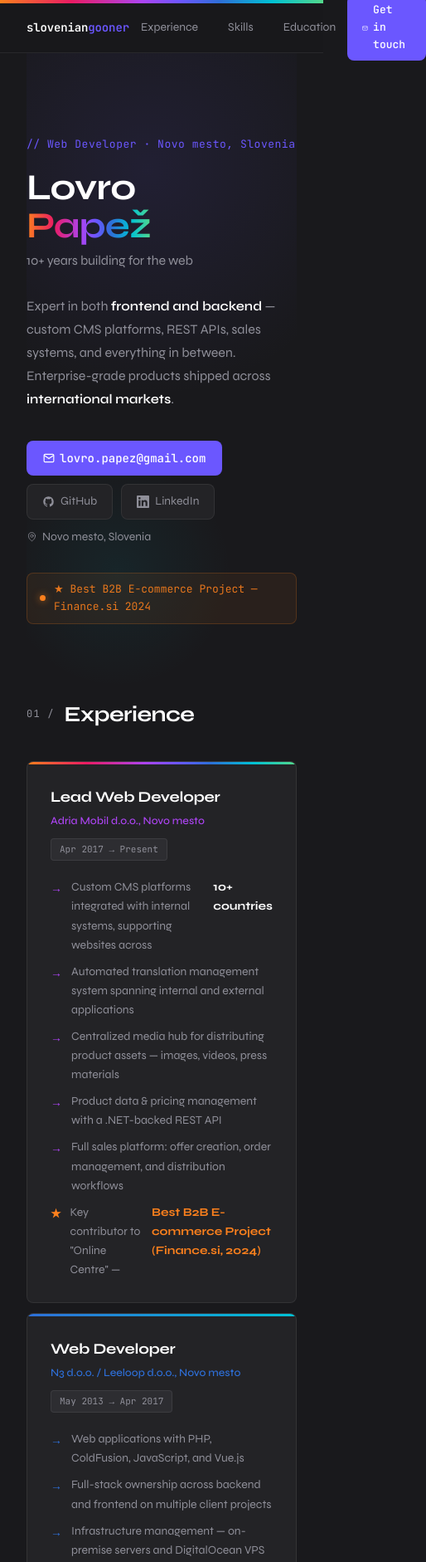
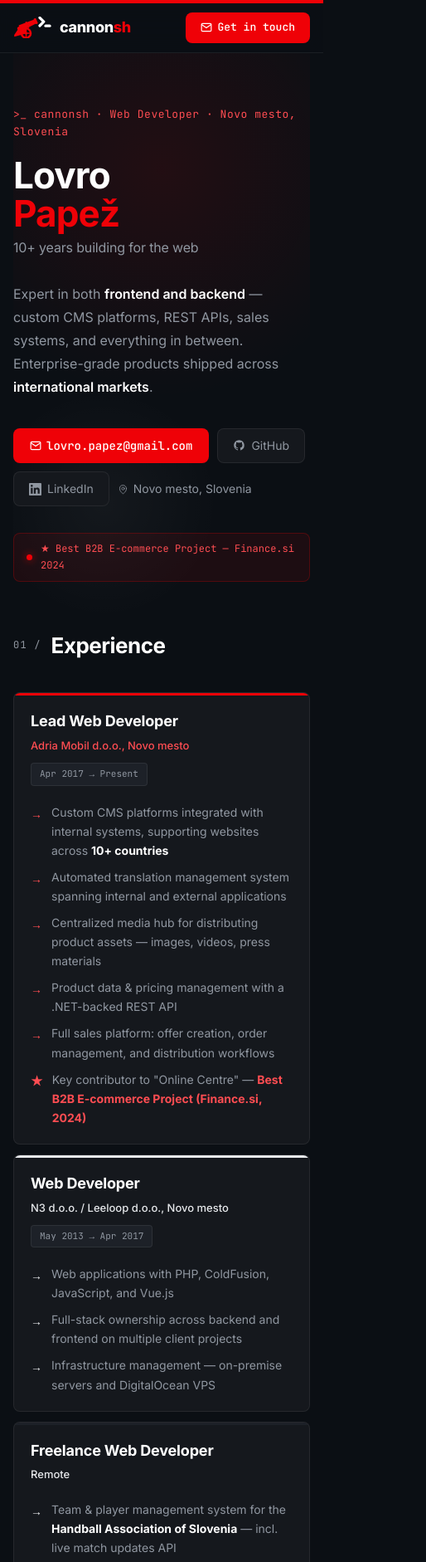
Before and after one commit to cannonsh/portfolio, a website: page index.html in a window 390 px wide. Shown: the top 1882 px of the page at 83% size, 514 px wide, since content can reach past the window. Drawn offline with Linux system fonts and the light colour scheme.

Commit message:
Rebrand portfolio to cannonsh and deploy to cannonsh.dev
Switch to the cannonsh identity: ink background with red accent, Inter
font, cannon mark in the nav, favicons and OG image from the identity
kit. Add Workers static-assets config for cannonsh.dev.

```diff
--- a/index.html
+++ b/index.html
@@ -3,31 +3,38 @@
 <head>
   <meta charset="UTF-8" />
   <meta name="viewport" content="width=device-width, initial-scale=1.0" />
-  <title>Lovro Papež — Web Developer</title>
+  <title>cannonsh — Lovro Papež, Web Developer</title>
+  <meta name="description" content="Lovro Papež (cannonsh) — web developer from Novo mesto, Slovenia. 10+ years building CMS platforms, REST APIs and sales systems." />
+  <meta name="theme-color" content="#0B0F14" />
+  <link rel="canonical" href="https://cannonsh.dev/" />
+  <link rel="icon" href="/assets/favicon.svg" type="image/svg+xml" />
+  <link rel="icon" href="/assets/favicon.ico" sizes="any" />
+  <link rel="apple-touch-icon" href="/assets/apple-touch-icon.png" />
+  <meta property="og:type" content="website" />
+  <meta property="og:url" content="https://cannonsh.dev/" />
+  <meta property="og:title" content="cannonsh — Lovro Papež, Web Developer" />
+  <meta property="og:description" content="Arsenal supporter · web developer · Slovenia" />
+  <meta property="og:image" content="https://cannonsh.dev/assets/og-image.png" />
+  <meta property="og:image:width" content="1200" />
+  <meta property="og:image:height" content="630" />
+  <meta name="twitter:card" content="summary_large_image" />
   <link rel="stylesheet" href="dist/style.css" />
   <link rel="preconnect" href="https://fonts.googleapis.com" />
   <link rel="preconnect" href="https://fonts.gstatic.com" crossorigin />
-  <link href="https://fonts.googleapis.com/css2?family=Syne:wght@400;500;600;700;800&family=JetBrains+Mono:wght@400;500;600&display=swap" rel="stylesheet" />
+  <link href="https://fonts.googleapis.com/css2?family=Inter:wght@400;500;600;700;800&family=JetBrains+Mono:wght@400;500;600&display=swap" rel="stylesheet" />
   <style>
     :root {
-      --bg:        #19191C;
-      --bg-2:      #232326;
-      --bg-3:      #2D2D31;
+      --bg:        #0B0F14;
+      --bg-2:      #15181D;
+      --bg-3:      #1D2128;
       --border:    rgba(255,255,255,0.07);
       --text:      #FFFFFF;
-      --muted:     #8F8F99;
-      --purple:    #6B57FF;
-      --purple-dim: rgba(107,87,255,0.15);
-      --purple-glow: 0 0 40px rgba(107,87,255,0.18);
-      --rainbow: linear-gradient(90deg,
-        #FC801D 0%,
-        #EA1B63 22%,
-        #AC44F2 44%,
-        #6B57FF 56%,
-        #2E6FD8 68%,
-        #00C1D4 84%,
-        #53D88B 100%
-      );
+      --muted:     #9097A1;
+      --red:       #EF0107;
+      --red-text:  #FF4D52;
+      --red-glow:  0 0 40px rgba(239,1,7,0.16);
+      --neutral:   #E6E8EB;
+      --strip:     var(--red);
     }
 
     *, *::before, *::after { box-sizing: border-box; margin: 0; padding: 0; }
@@ -37,7 +44,7 @@
     body {
       background: var(--bg);
       color: var(--text);
-      font-family: 'Syne', sans-serif;
+      font-family: 'Inter', sans-serif;
       -webkit-font-smoothing: antialiased;
       line-height: 1.6;
     }
@@ -45,9 +52,9 @@
     .mono { font-family: 'JetBrains Mono', monospace; }
 
     /* ── Rainbow strip ── */
-    .rainbow-strip {
+    .brand-strip {
       height: 4px;
-      background: var(--rainbow);
+      background: var(--strip);
     }
 
     /* ── Nav ── */
@@ -58,7 +65,7 @@
       height: 60px;
       display: flex;
       align-items: center;
-      background: rgba(25,25,28,0.9);
+      background: rgba(11,15,20,0.9);
       backdrop-filter: blur(16px);
       -webkit-backdrop-filter: blur(16px);
       border-bottom: 1px solid var(--border);
@@ -73,14 +80,18 @@
       justify-content: space-between;
     }
     .nav-logo {
-      font-family: 'JetBrains Mono', monospace;
-      font-size: 14px;
-      font-weight: 600;
-      letter-spacing: -0.01em;
+      display: inline-flex;
+      align-items: center;
+      gap: 10px;
+      font-family: 'Inter', sans-serif;
+      font-size: 18px;
+      font-weight: 800;
+      letter-spacing: -0.02em;
       text-decoration: none;
       color: var(--text);
     }
-    .nav-logo span { color: var(--purple); }
+    .nav-logo span { color: var(--red); margin-left: -10px; }
+    .nav-mark { width: 46px; height: 26px; flex-shrink: 0; }
     .nav-links {
       display: flex;
       gap: 8px;
@@ -106,11 +117,11 @@
       font-size: 13px;
       font-weight: 500;
       color: var(--text);
-      background: var(--purple);
+      background: var(--red);
       text-decoration: none;
       transition: opacity 0.15s, box-shadow 0.15s;
     }
-    .nav-cta:hover { opacity: 0.88; box-shadow: 0 0 20px rgba(107,87,255,0.4); }
+    .nav-cta:hover { opacity: 0.88; box-shadow: 0 0 20px rgba(239,1,7,0.4); }
 
     /* ── Wrapper ── */
     .wrap {
@@ -156,7 +167,7 @@
 
     .card:hover {
       border-color: rgba(255,255,255,0.12);
-      box-shadow: var(--purple-glow);
+      box-shadow: var(--red-glow);
       transition: border-color 0.2s, box-shadow 0.2s;
     }
 
@@ -192,20 +203,20 @@
       position: absolute;
       width: 600px; height: 600px;
       top: -160px; right: -120px;
-      background: radial-gradient(circle, rgba(107,87,255,0.1) 0%, transparent 65%);
+      background: radial-gradient(circle, rgba(239,1,7,0.1) 0%, transparent 65%);
       pointer-events: none;
     }
     .hero-glow-2 {
       position: absolute;
       width: 300px; height: 300px;
       bottom: 0; left: -40px;
-      background: radial-gradient(circle, rgba(0,193,212,0.07) 0%, transparent 65%);
+      background: radial-gradient(circle, rgba(255,255,255,0.04) 0%, transparent 65%);
       pointer-events: none;
     }
     .hero-eyebrow {
       font-family: 'JetBrains Mono', monospace;
       font-size: 13px;
-      color: var(--purple);
+      color: var(--red-text);
       letter-spacing: 0.04em;
       margin-bottom: 18px;
     }
@@ -216,10 +227,7 @@
       line-height: 1.05;
     }
     .hero-name-gradient {
-      background: var(--rainbow);
-      -webkit-background-clip: text;
-      background-clip: text;
-      -webkit-text-fill-color: transparent;
+      color: var(--red);
     }
     .hero-tagline {
       margin-top: 6px;
@@ -271,19 +279,19 @@
       gap: 10px;
       padding: 9px 15px;
       border-radius: 8px;
-      border: 1px solid rgba(252,128,29,0.2);
-      background: rgba(252,128,29,0.07);
+      border: 1px solid rgba(239,1,7,0.25);
+      background: rgba(239,1,7,0.08);
     }
     .award-dot {
       width: 7px; height: 7px;
       border-radius: 50%;
-      background: #FC801D;
-      box-shadow: 0 0 10px rgba(252,128,29,0.7);
+      background: var(--red);
+      box-shadow: 0 0 10px rgba(239,1,7,0.7);
       flex-shrink: 0;
     }
     .award-text {
       font-size: 13px;
-      color: rgba(252,128,29,0.9);
+      color: var(--red-text);
       font-family: 'JetBrains Mono', monospace;
     }
 
@@ -384,17 +392,29 @@
     /* ── Sections spacing ── */
     .section { padding: 72px 0; }
     .section:first-of-type { padding-top: 0; }
+    /* ── Small screens ── */
+    @media (max-width: 640px) {
+      .nav-inner, .wrap { padding: 0 16px; }
+      .nav-links { display: none; }
+      .hero { padding: 64px 0 56px; }
+      .card-body { padding: 20px; }
+      .section { padding: 56px 0; }
+      .award-text { font-size: 12px; }
+    }
   </style>
 </head>
 <body>
 
-  <!-- Top rainbow strip -->
-  <div class="rainbow-strip"></div>
+  <!-- Top brand strip -->
+  <div class="brand-strip"></div>
 
   <!-- Navigation -->
   <nav class="nav">
     <div class="nav-inner">
-      <a class="nav-logo" href="#">slovenian<span>gooner</span></a>
+      <a class="nav-logo" href="#" aria-label="cannonsh — home">
+        <svg class="nav-mark" viewBox="50 150 460 260" aria-hidden="true"><polygon points="118,288 212,288 212,352 62,392 62,370" fill="#EF0107"/><g transform="translate(130,290) rotate(-24)"><polygon points="0,-38 215,-26 215,26 0,38" fill="#EF0107"/><rect x="196" y="-36" width="28" height="72" rx="7" fill="#EF0107"/><rect x="88" y="-41" width="20" height="82" rx="5" fill="#EF0107"/><circle cx="-8" cy="0" r="24" fill="#EF0107"/></g><circle cx="205" cy="350" r="56" fill="none" stroke="#EF0107" stroke-width="24"/><circle cx="205" cy="350" r="15" fill="#EF0107"/><g stroke="#EF0107" stroke-width="13" stroke-linecap="round"><line x1="205" y1="302" x2="205" y2="398"/><line x1="157" y1="350" x2="253" y2="350"/></g><polyline points="370,164 418,212 370,260" fill="none" stroke="#FFFFFF" stroke-width="32" stroke-linecap="round" stroke-linejoin="round"/><line x1="440" y1="262" x2="490" y2="262" stroke="#FFFFFF" stroke-width="32" stroke-linecap="round"/></svg>
+        cannon<span>sh</span>
+      </a>
       <ul class="nav-links">
         <li><a href="#experience">Experience</a></li>
         <li><a href="#skills">Skills</a></li>
@@ -413,7 +433,7 @@
       <div class="hero-glow-1"></div>
       <div class="hero-glow-2"></div>
 
-      <p class="hero-eyebrow au au-1">// Web Developer · Novo mesto, Slovenia</p>
+      <p class="hero-eyebrow au au-1">&gt;_ cannonsh · Web Developer · Novo mesto, Slovenia</p>
 
       <h1 class="hero-name au au-2">
         Lovro<br>
@@ -430,7 +450,7 @@
           <svg width="14" height="14" fill="none" stroke="currentColor" stroke-width="2" viewBox="0 0 24 24"><path d="M4 4h16c1.1 0 2 .9 2 2v12c0 1.1-.9 2-2 2H4c-1.1 0-2-.9-2-2V6c0-1.1.9-2 2-2z"/><polyline points="22,6 12,13 2,6"/></svg>
           lovro.papez@gmail.com
         </a>
-        <a class="hero-link-ghost" href="https://github.com/sloveniangooner" target="_blank" rel="noopener">
+        <a class="hero-link-ghost" href="https://github.com/cannonsh" target="_blank" rel="noopener">
           <svg width="15" height="15" fill="currentColor" viewBox="0 0 24 24"><path d="M12 2C6.477 2 2 6.484 2 12.017c0 4.425 2.865 8.18 6.839 9.504.5.092.682-.217.682-.483 0-.237-.008-.868-.013-1.703-2.782.605-3.369-1.343-3.369-1.343-.454-1.158-1.11-1.466-1.11-1.466-.908-.62.069-.608.069-.608 1.003.07 1.531 1.032 1.531 1.032.892 1.53 2.341 1.088 2.91.832.092-.647.35-1.088.636-1.338-2.22-.253-4.555-1.113-4.555-4.951 0-1.093.39-1.988 1.029-2.688-.103-.253-.446-1.272.098-2.65 0 0 .84-.27 2.75 1.026A9.564 9.564 0 0112 6.844a9.59 9.59 0 012.504.337c1.909-1.296 2.747-1.027 2.747-1.027.546 1.379.202 2.398.1 2.651.64.7 1.028 1.595 1.028 2.688 0 3.848-2.339 4.695-4.566 4.943.359.309.678.92.678 1.855 0 1.338-.012 2.419-.012 2.747 0 .268.18.58.688.482A10.02 10.02 0 0022 12.017C22 6.484 17.522 2 12 2z"/></svg>
           GitHub
         </a>
@@ -463,39 +483,39 @@
 
         <!-- Adria Mobil -->
         <div class="card">
-          <div class="card-accent" style="background: var(--rainbow);"></div>
+          <div class="card-accent" style="background: var(--strip);"></div>
           <div class="card-body">
             <div class="exp-header">
               <div>
                 <div class="exp-role">Lead Web Developer</div>
-                <div class="exp-company" style="color: #AC44F2;">Adria Mobil d.o.o., Novo mesto</div>
+                <div class="exp-company" style="color: #FF4D52;">Adria Mobil d.o.o., Novo mesto</div>
               </div>
               <span class="exp-period">Apr 2017 → Present</span>
             </div>
             <ul class="exp-bullets">
               <li class="exp-bullet">
-                <span class="exp-bullet-marker" style="color: #AC44F2;">→</span>
-                Custom CMS platforms integrated with internal systems, supporting websites across <strong style="color: var(--text);">10+ countries</strong>
+                <span class="exp-bullet-marker" style="color: #FF4D52;">→</span>
+                <span>Custom CMS platforms integrated with internal systems, supporting websites across <strong style="color: var(--text);">10+ countries</strong></span>
               </li>
               <li class="exp-bullet">
-                <span class="exp-bullet-marker" style="color: #AC44F2;">→</span>
-                Automated translation management system spanning internal and external applications
+                <span class="exp-bullet-marker" style="color: #FF4D52;">→</span>
+                <span>Automated translation management system spanning internal and external applications</span>
               </li>
               <li class="exp-bullet">
-                <span class="exp-bullet-marker" style="color: #AC44F2;">→</span>
-                Centralized media hub for distributing product assets — images, videos, press materials
+                <span class="exp-bullet-marker" style="color: #FF4D52;">→</span>
+                <span>Centralized media hub for distributing product assets — images, videos, press materials</span>
               </li>
               <li class="exp-bullet">
-                <span class="exp-bullet-marker" style="color: #AC44F2;">→</span>
-                Product data & pricing management with a .NET-backed REST API
+                <span class="exp-bullet-marker" style="color: #FF4D52;">→</span>
+                <span>Product data & pricing management with a .NET-backed REST API</span>
               </li>
               <li class="exp-bullet">
-                <span class="exp-bullet-marker" style="color: #AC44F2;">→</span>
-                Full sales platform: offer creation, order management, and distribution workflows
+                <span class="exp-bullet-marker" style="color: #FF4D52;">→</span>
+                <span>Full sales platform: offer creation, order management, and distribution workflows</span>
               </li>
               <li class="exp-bullet">
-                <span class="exp-bullet-marker" style="color: #FC801D;">★</span>
-                Key contributor to "Online Centre" — <strong style="color: #FC801D;">Best B2B E-commerce Project (Finance.si, 2024)</strong>
+                <span class="exp-bullet-marker" style="color: #FF4D52;">★</span>
+                <span>Key contributor to "Online Centre" — <strong style="color: #FF4D52;">Best B2B E-commerce Project (Finance.si, 2024)</strong></span>
               </li>
             </ul>
           </div>
@@ -503,27 +523,27 @@
 
         <!-- N3 -->
         <div class="card">
-          <div class="card-accent" style="background: linear-gradient(90deg, #2E6FD8, #00C1D4);"></div>
+          <div class="card-accent" style="background: var(--neutral);"></div>
           <div class="card-body">
             <div class="exp-header">
               <div>
                 <div class="exp-role">Web Developer</div>
-                <div class="exp-company" style="color: #2E6FD8;">N3 d.o.o. / Leeloop d.o.o., Novo mesto</div>
+                <div class="exp-company" style="color: #E6E8EB;">N3 d.o.o. / Leeloop d.o.o., Novo mesto</div>
               </div>
               <span class="exp-period">May 2013 → Apr 2017</span>
             </div>
             <ul class="exp-bullets">
               <li class="exp-bullet">
-                <span class="exp-bullet-marker" style="color: #2E6FD8;">→</span>
-                Web applications with PHP, ColdFusion, JavaScript, and Vue.js
+                <span class="exp-bullet-marker" style="color: #E6E8EB;">→</span>
+                <span>Web applications with PHP, ColdFusion, JavaScript, and Vue.js</span>
               </li>
               <li class="exp-bullet">
-                <span class="exp-bullet-marker" style="color: #2E6FD8;">→</span>
-                Full-stack ownership across backend and frontend on multiple client projects
+                <span class="exp-bullet-marker" style="color: #E6E8EB;">→</span>
+                <span>Full-stack ownership across backend and frontend on multiple client projects</span>
               </li>
               <li class="exp-bullet">
-                <span class="exp-bullet-marker" style="color: #2E6FD8;">→</span>
-                Infrastructure management — on-premise servers and DigitalOcean VPS
+                <span class="exp-bullet-marker" style="color: #E6E8EB;">→</span>
+                <span>Infrastructure management — on-premise servers and DigitalOcean VPS</span>
               </li>
             </ul>
           </div>
@@ -531,30 +551,30 @@
 
         <!-- Freelance -->
         <div class="card">
-          <div class="card-accent" style="background: linear-gradient(90deg, #53D88B, #00C1D4);"></div>
+          <div class="card-accent" style="background: var(--bg-3);"></div>
           <div class="card-body">
             <div class="exp-header">
               <div>
                 <div class="exp-role">Freelance Web Developer</div>
-                <div class="exp-company" style="color: #53D88B;">Remote</div>
+                <div class="exp-company" style="color: #E6E8EB;">Remote</div>
               </div>
             </div>
             <ul class="exp-bullets">
               <li class="exp-bullet">
-                <span class="exp-bullet-marker" style="color: #53D88B;">→</span>
-                Team & player management system for the <strong style="color: var(--text);">Handball Association of Slovenia</strong> — incl. live match updates API
+                <span class="exp-bullet-marker" style="color: #E6E8EB;">→</span>
+                <span>Team & player management system for the <strong style="color: var(--text);">Handball Association of Slovenia</strong> — incl. live match updates API</span>
               </li>
               <li class="exp-bullet">
-                <span class="exp-bullet-marker" style="color: #53D88B;">→</span>
-                Website and complex registration system for <strong style="color: var(--text);">2nRace</strong> amateur racing organization
+                <span class="exp-bullet-marker" style="color: #E6E8EB;">→</span>
+                <span>Website and complex registration system for <strong style="color: var(--text);">2nRace</strong> amateur racing organization</span>
               </li>
               <li class="exp-bullet">
-                <span class="exp-bullet-marker" style="color: #53D88B;">→</span>
-                Education management and internal employee communication tools
+                <span class="exp-bullet-marker" style="color: #E6E8EB;">→</span>
+                <span>Education management and internal employee communication tools</span>
               </li>
               <li class="exp-bullet">
-                <span class="exp-bullet-marker" style="color: #53D88B;">→</span>
-                Multiple presentation websites for small businesses
+                <span class="exp-bullet-marker" style="color: #E6E8EB;">→</span>
+                <span>Multiple presentation websites for small businesses</span>
               </li>
             </ul>
           </div>
@@ -575,40 +595,40 @@
       <div class="skills-grid">
 
         <div class="card">
-          <div class="card-accent" style="background: linear-gradient(90deg, #FC801D, #EA1B63);"></div>
+          <div class="card-accent" style="background: var(--red);"></div>
           <div class="card-body">
             <p class="skill-cat">Frontend</p>
             <div class="tags">
-              <span class="tag" style="color: #FC801D; background: rgba(252,128,29,0.1); border: 1px solid rgba(252,128,29,0.2);">React</span>
-              <span class="tag" style="color: #FC801D; background: rgba(252,128,29,0.1); border: 1px solid rgba(252,128,29,0.2);">Vue.js</span>
-              <span class="tag" style="color: #EA1B63; background: rgba(234,27,99,0.1); border: 1px solid rgba(234,27,99,0.2);">JavaScript</span>
-              <span class="tag" style="color: #EA1B63; background: rgba(234,27,99,0.1); border: 1px solid rgba(234,27,99,0.2);">HTML</span>
-              <span class="tag" style="color: #EA1B63; background: rgba(234,27,99,0.1); border: 1px solid rgba(234,27,99,0.2);">CSS</span>
-              <span class="tag" style="color: #FC801D; background: rgba(252,128,29,0.1); border: 1px solid rgba(252,128,29,0.2);">Tailwind CSS</span>
+              <span class="tag" style="color: #FF4D52; background: rgba(239,1,7,0.1); border: 1px solid rgba(239,1,7,0.2);">React</span>
+              <span class="tag" style="color: #FF4D52; background: rgba(239,1,7,0.1); border: 1px solid rgba(239,1,7,0.2);">Vue.js</span>
+              <span class="tag" style="color: #FF4D52; background: rgba(239,1,7,0.1); border: 1px solid rgba(239,1,7,0.2);">JavaScript</span>
+              <span class="tag" style="color: #FF4D52; background: rgba(239,1,7,0.1); border: 1px solid rgba(239,1,7,0.2);">HTML</span>
+              <span class="tag" style="color: #FF4D52; background: rgba(239,1,7,0.1); border: 1px solid rgba(239,1,7,0.2);">CSS</span>
+              <span class="tag" style="color: #FF4D52; background: rgba(239,1,7,0.1); border: 1px solid rgba(239,1,7,0.2);">Tailwind CSS</span>
             </div>
           </div>
         </div>
 
         <div class="card">
-          <div class="card-accent" style="background: linear-gradient(90deg, #AC44F2, #6B57FF);"></div>
+          <div class="card-accent" style="background: var(--red);"></div>
           <div class="card-body">
             <p class="skill-cat">Backend</p>
             <div class="tags">
-              <span class="tag" style="color: #AC44F2; background: rgba(172,68,242,0.1); border: 1px solid rgba(172,68,242,0.2);">PHP</span>
-              <span class="tag" style="color: #AC44F2; background: rgba(172,68,242,0.1); border: 1px solid rgba(172,68,242,0.2);">Laravel</span>
-              <span class="tag" style="color: #6B57FF; background: rgba(107,87,255,0.1); border: 1px solid rgba(107,87,255,0.2);">REST APIs</span>
+              <span class="tag" style="color: #FF4D52; background: rgba(239,1,7,0.1); border: 1px solid rgba(239,1,7,0.2);">PHP</span>
+              <span class="tag" style="color: #FF4D52; background: rgba(239,1,7,0.1); border: 1px solid rgba(239,1,7,0.2);">Laravel</span>
+              <span class="tag" style="color: #FF4D52; background: rgba(239,1,7,0.1); border: 1px solid rgba(239,1,7,0.2);">REST APIs</span>
             </div>
           </div>
         </div>
 
         <div class="card">
-          <div class="card-accent" style="background: linear-gradient(90deg, #00C1D4, #53D88B);"></div>
+          <div class="card-accent" style="background: var(--neutral);"></div>
           <div class="card-body">
             <p class="skill-cat">Database &amp; Tools</p>
             <div class="tags">
-              <span class="tag" style="color: #00C1D4; background: rgba(0,193,212,0.1); border: 1px solid rgba(0,193,212,0.2);">MySQL</span>
-              <span class="tag" style="color: #53D88B; background: rgba(83,216,139,0.1); border: 1px solid rgba(83,216,139,0.2);">Git</span>
-              <span class="tag" style="color: #53D88B; background: rgba(83,216,139,0.1); border: 1px solid rgba(83,216,139,0.2);">Laravel Forge</span>
+              <span class="tag" style="color: #E6E8EB; background: rgba(230,232,235,0.1); border: 1px solid rgba(230,232,235,0.2);">MySQL</span>
+              <span class="tag" style="color: #E6E8EB; background: rgba(230,232,235,0.1); border: 1px solid rgba(230,232,235,0.2);">Git</span>
+              <span class="tag" style="color: #E6E8EB; background: rgba(230,232,235,0.1); border: 1px solid rgba(230,232,235,0.2);">Laravel Forge</span>
             </div>
           </div>
         </div>
@@ -628,13 +648,13 @@
       <div class="bottom-grid">
 
         <div class="card">
-          <div class="card-accent" style="background: var(--rainbow);"></div>
+          <div class="card-accent" style="background: var(--strip);"></div>
           <div class="card-body">
             <p class="skill-cat">Education</p>
             <p style="font-size: 17px; font-weight: 700; letter-spacing: -0.01em; line-height: 1.35;">
               Bachelor's in Computer and Information Science
             </p>
-            <p style="font-size: 13px; color: #AC44F2; margin-top: 8px; font-weight: 500;">
+            <p style="font-size: 13px; color: #FF4D52; margin-top: 8px; font-weight: 500;">
               Faculty of Computer and Information Science, Ljubljana
             </p>
             <p class="mono" style="font-size: 12px; color: var(--muted); margin-top: 14px;">2007 → 2013</p>
@@ -642,17 +662,17 @@
         </div>
 
         <div class="card">
-          <div class="card-accent" style="background: linear-gradient(90deg, #53D88B, #2E6FD8);"></div>
+          <div class="card-accent" style="background: var(--neutral);"></div>
           <div class="card-body">
             <p class="skill-cat">Languages</p>
             <div>
               <div class="lang-row">
                 <span class="lang-name">Slovenian</span>
-                <span class="lang-level" style="color: #53D88B; background: rgba(83,216,139,0.1); border: 1px solid rgba(83,216,139,0.2);">Native</span>
+                <span class="lang-level" style="color: #E6E8EB; background: rgba(230,232,235,0.1); border: 1px solid rgba(230,232,235,0.2);">Native</span>
               </div>
               <div class="lang-row">
                 <span class="lang-name">English</span>
-                <span class="lang-level" style="color: #2E6FD8; background: rgba(46,111,216,0.1); border: 1px solid rgba(46,111,216,0.2);">Highly proficient</span>
+                <span class="lang-level" style="color: #E6E8EB; background: rgba(230,232,235,0.1); border: 1px solid rgba(230,232,235,0.2);">Highly proficient</span>
               </div>
             </div>
           </div>
@@ -666,14 +686,14 @@
   <div class="wrap">
     <footer class="footer">
       <div class="footer-inner">
-        <span class="footer-text">Lovro Papež — Web Developer</span>
+        <span class="footer-text">cannonsh.dev — Lovro Papež, Web Developer</span>
         <span class="footer-text">Novo mesto, Slovenia</span>
       </div>
     </footer>
   </div>
 
-  <!-- Bottom rainbow strip -->
-  <div class="rainbow-strip"></div>
+  <!-- Bottom brand strip -->
+  <div class="brand-strip"></div>
 
 </body>
 </html>
```
Also changed, not shown: README.md, assets/apple-touch-icon.png (added), assets/favicon.ico (added), assets/favicon.svg (added), assets/og-image.png (added), 2 other files.
